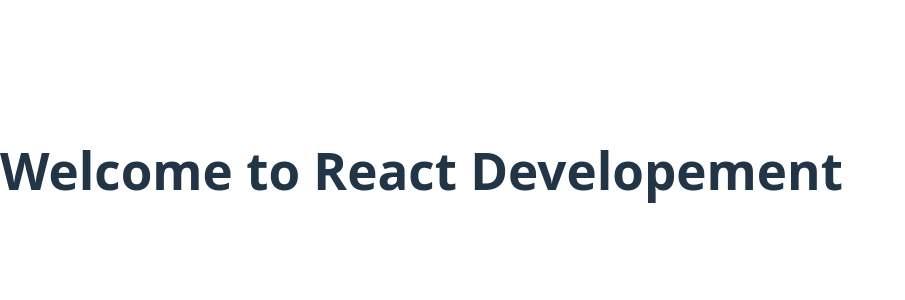
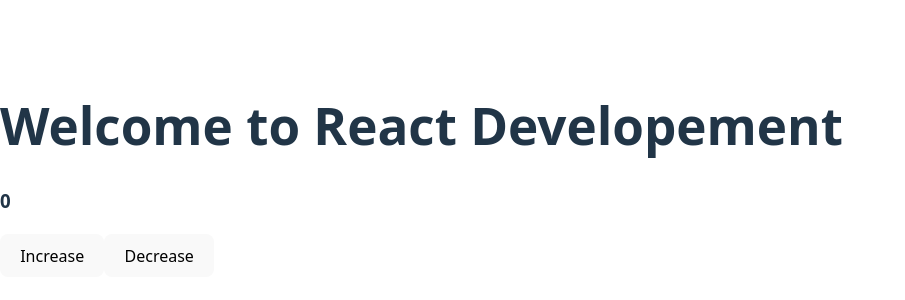
Before and after one commit to abdullah97-pro/React-Project-Tutorial, a React (Vite) app: page / in a window 1280 px wide. Shown: the part 230-530 px from the top of the page, without its empty margins (0-905 px from the left). Built offline with nearby package versions, Linux system fonts and the light colour scheme.

Commit message:
useState Hook

```diff
--- a/src/App.jsx
+++ b/src/App.jsx
@@ -1,9 +1,11 @@
 import Welcome from "./components/Welcome";
+import Counter from "./components/Counter";
 
 function App() {
   return (
     <>
       <Welcome />
+      <Counter />
     </>
   );
 }
--- /dev/null
+++ b/src/components/Counter.jsx
@@ -0,0 +1,15 @@
+import { useState } from "react";
+
+function Counter() {
+    const [count, setCount] = useState(0);
+
+    return (
+        <>
+            <h3>{count}</h3>
+            <button onClick={() => setCount(count + 1)}>Increase</button>
+            <button onClick={() => setCount(count - 1)}>Decrease</button>
+        </>
+    );
+}
+
+export default Counter;
```
